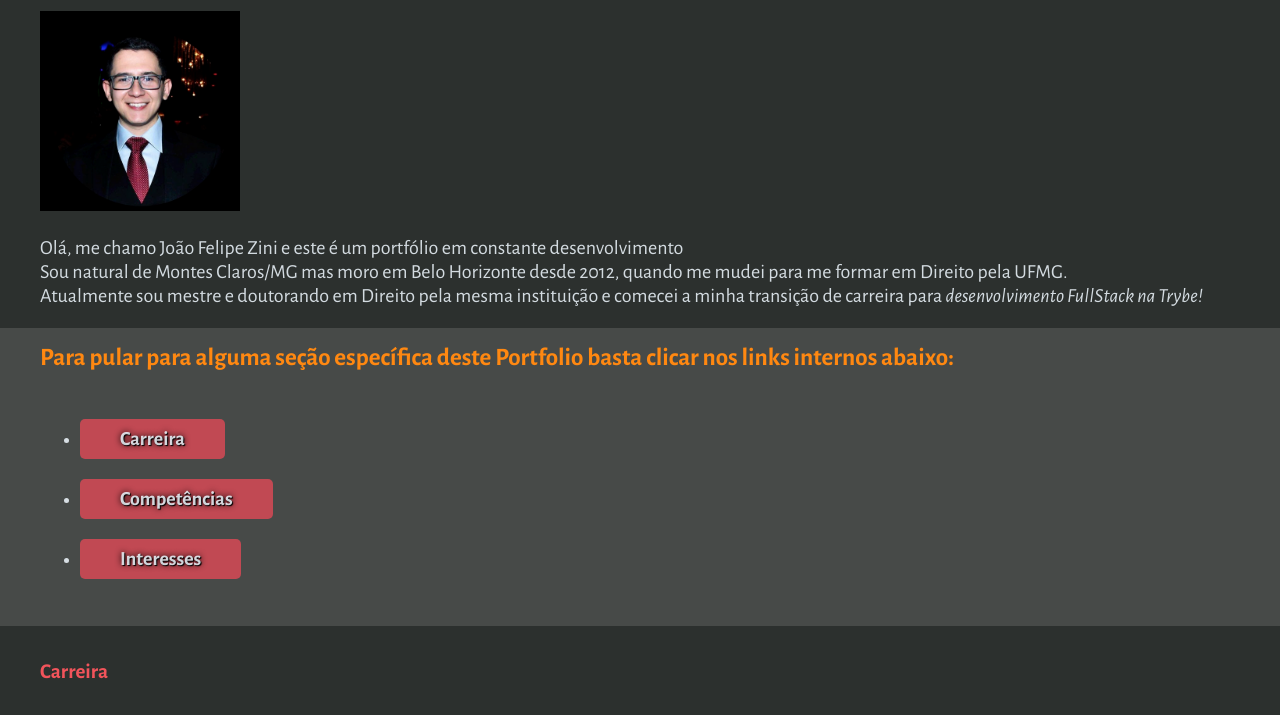
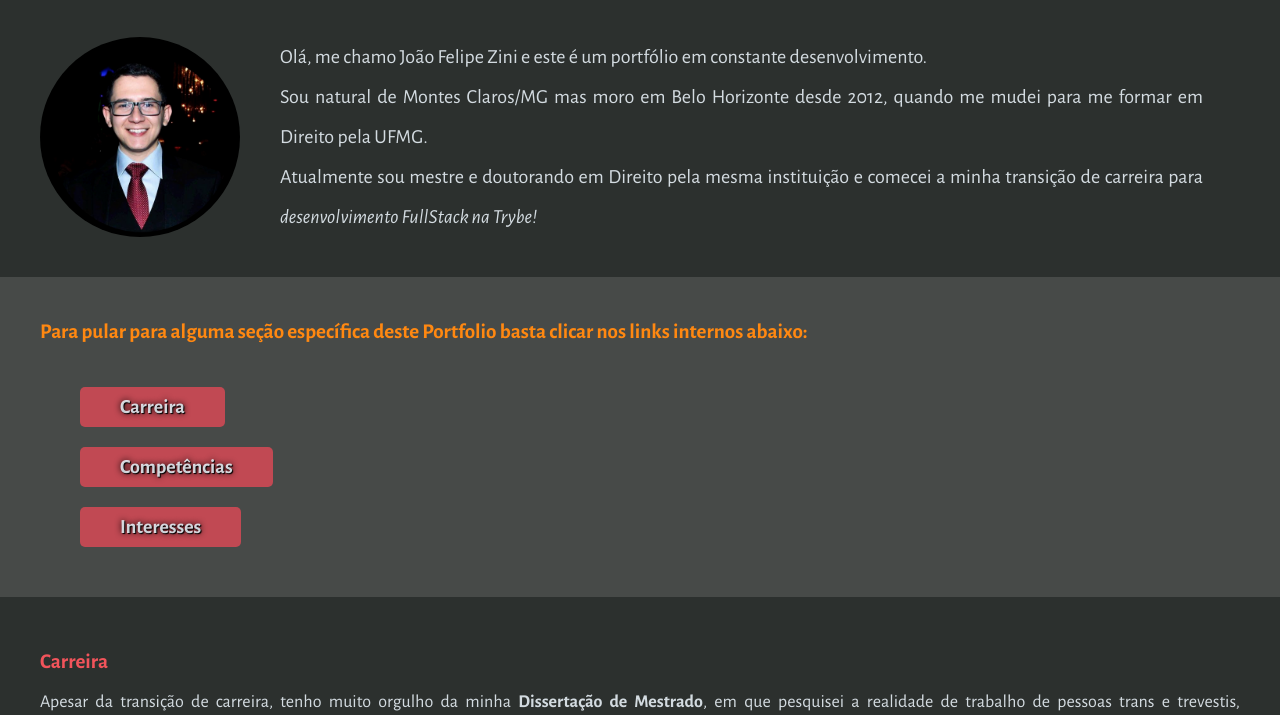
Before and after one commit to jfzini/jfzini.github.io, a plain HTML site: page index.html in a window 1280 px wide. Shown: the part 143-858 px from the top of the page. Drawn offline with nearby package versions, Linux system fonts and the light colour scheme.

Commit message:
aplicando CSS

```diff
--- a/index.html
+++ b/index.html
@@ -11,11 +11,13 @@
 </head>
 <body>
 
-<div class="oddDiv">
+<div class="oddDiv" id="header">
     <h1>João Felipe Zini</h1>
-    <img src="recursos/Foto de perfil.jpeg"" alt="Foto de João Felipe Zini, homem branco, de aparência jovem, cabelos pretos, óculos, sorrindo. Usa terno, sendo blazer preto e camisa azul claro, gravata vermelha com pequenos pontos brancos" width="200px">
-    <p class="header">Olá, me chamo João Felipe Zini e este é um portfólio em constante desenvolvimento <br>
-    Sou natural de Montes Claros/MG mas moro em Belo Horizonte desde 2012, quando me mudei para me formar em Direito pela UFMG.<br>Atualmente sou mestre e doutorando em Direito pela mesma instituição e comecei a minha transição de carreira para <em>desenvolvimento FullStack na Trybe!</em></p>
+    <img src="recursos/Foto de perfil.jpeg"" alt="Foto de João Felipe Zini, homem branco, de aparência jovem, cabelos pretos, óculos, sorrindo. Usa terno, sendo blazer preto e camisa azul claro, gravata vermelha com pequenos pontos brancos" id="profile-picture">
+    <div>
+        <p class="header-description">Olá, me chamo João Felipe Zini e este é um portfólio em constante desenvolvimento. <br>
+            Sou natural de Montes Claros/MG mas moro em Belo Horizonte desde 2012, quando me mudei para me formar em Direito pela UFMG.<br>Atualmente sou mestre e doutorando em Direito pela mesma instituição e comecei a minha transição de carreira para <em>desenvolvimento FullStack na Trybe!</em></p>
+    </div>
 </div>
 
 <div class="evenDiv">
@@ -25,7 +27,6 @@
         <li><a href="#competencias" class="fakeButton">Competências</a></li>
         <li><a href="#interesses" class="fakeButton">Interesses</a></li>
     </ul>
-    <br>
 </div>
 
 <div class="oddDiv">
@@ -35,12 +36,13 @@
 
 <div class="evenDiv">
     <h3 id="competencias">Competências</h3>
-    <p>Ao longo da minha formação pessoal e profissional tive oportunidade de desenvolver algumas capacidades como:</p>
+    <p>Ao longo da minha formação pessoal e profissional tive oportunidade de desenvolver algumas capacidades como:</p> <br>
     <h4>Soft Skills</h4>
     <ol>
         <li>Autogestão</li>
         <li>Gestão de pessoas</li>
         <li>Public speaking</li>
+        <br>
     </ol>
 
 
@@ -50,8 +52,8 @@
         <li>Bash/Shell</li>
         <li>Git</li>
         <li>HTML</li>
+        <li>CSS</li>
     </ol>
-    <br>
 </div>
 
 <div class="oddDiv">
--- a/style.css
+++ b/style.css
@@ -1,16 +1,19 @@
+* {
+margin: 0;
+border: 0;
+}
+
 body {
     font-family: 'Alegreya Sans', sans-serif;
     background-color: #2C302E;
     color: rgba(240, 248, 255, 0.856);
     text-align: justify;
-    margin-left: 0%;
-    margin-right: 0%;
-
 }
 h1{
     text-align: center;
     font-size: 40px;
     line-height: 100px;
+    margin-bottom: 40px;
 }
 
 
@@ -22,12 +25,15 @@ p,h2, h3, h4, ul, ol, img {
 
 p, ul, ol{
     font-weight: 300;
+    list-style: none;
+    line-height: 30px;
 }
 
 h2 {
-    font-size: 25px;
+    font-size: 21px;
     color: #FF8811;
-    line-height: 60px;
+    line-height: 30px;
+    margin-bottom: 30px;
 }
 
 h3 {
@@ -37,9 +43,11 @@ h3 {
     font-weight: 700;
 }
 
-.header {
+.header-description {
     font-size: 20px;
     font-weight: 400;
+    margin-top: 0px;
+    line-height: 40px;
 }
 .fakeButton {
     color: rgba(240, 248, 255, 0.856);
@@ -52,6 +60,11 @@ h3 {
     line-height: 60px;
     border-radius: 5px;
 }
+.fakeButton:hover {
+    transition: 700ms;
+    background-color: #f84856;
+}
+
 a {
     color: rgba(240, 248, 255, 0.856);
     text-decoration: none;
@@ -59,8 +72,22 @@ a {
 }
 .oddDiv {
     text-align: justify;
+    padding: 40px 0;
 }
 .evenDiv {
     background-color: #474A48;
     text-align: justify;
+    padding: 40px 0;
 }
+
+#profile-picture {
+    border-radius: 100px;
+    border-width: 0;
+    float: left;
+    max-width: 200px;
+    width: 40%;
+}
+
+#header {
+    display: inline-block;
+}
```
